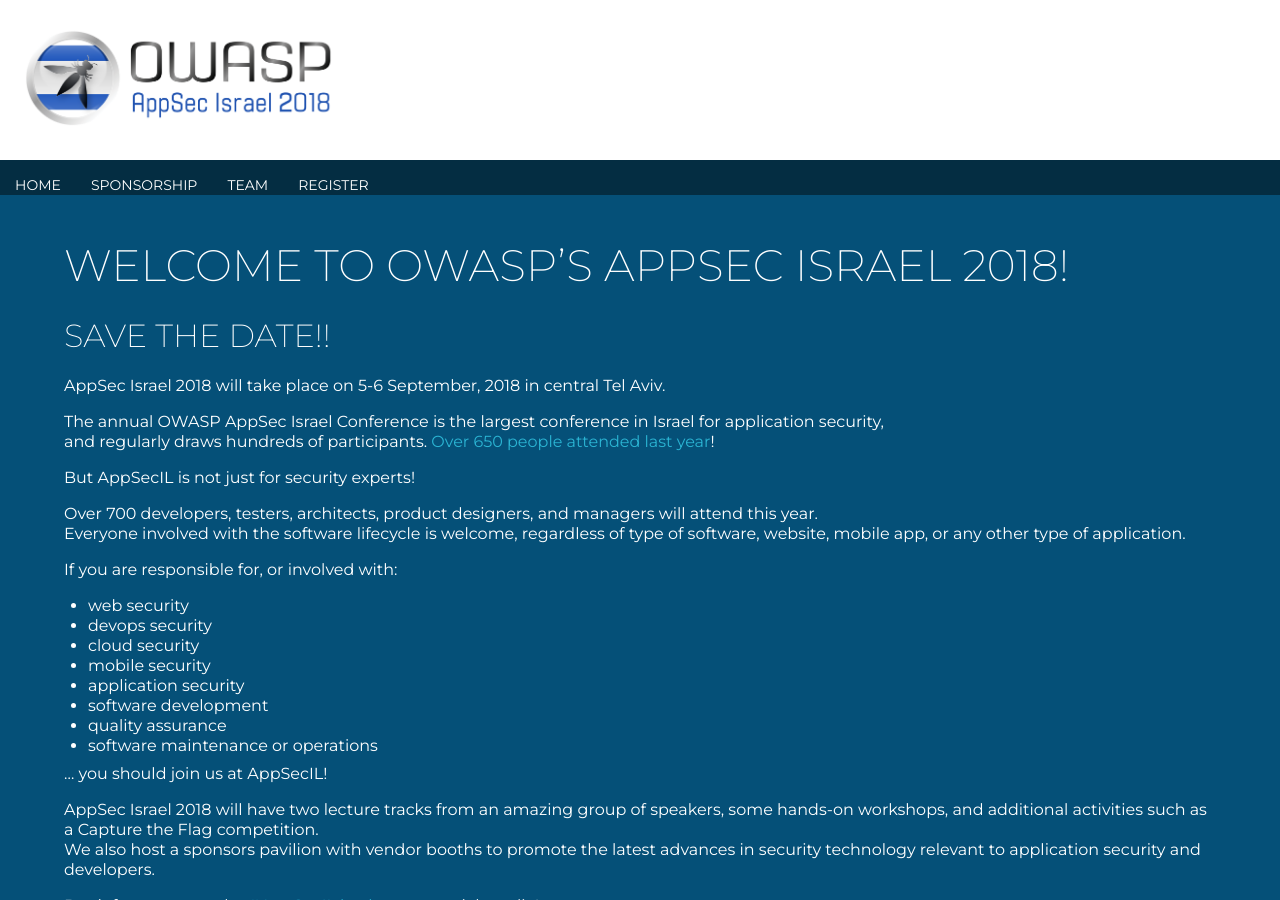
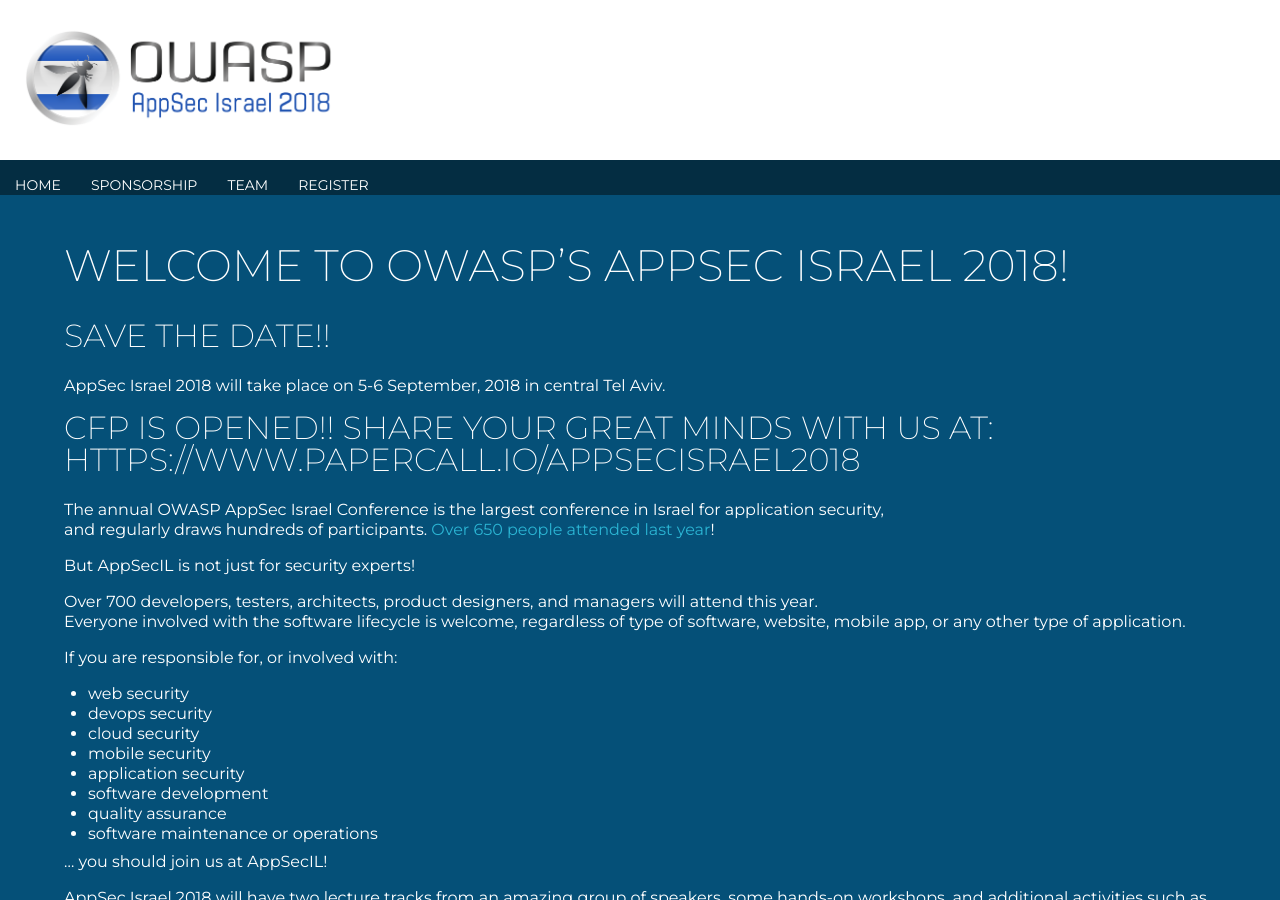
Before and after one commit to OWASP/AppSec-Israel-2018, a Jekyll site: the page built from index.md, in a window 1280 px wide and 900 px high. Built offline with Jekyll 4.4.1, drawn with Linux system fonts in a browser that asks for light colours; our own code applies the rules of GitHub Pages for plain Markdown files.

Commit message:
Update index.md (#5)

```diff
--- a/index.md
+++ b/index.md
@@ -5,6 +5,8 @@
 
 ### SAVE THE DATE!!
 **{{ site.title }} will take place on {{ site.dates }} in central Tel Aviv.**
+
+### CFP is opened!! Share your great minds with us at: https://www.papercall.io/appsecisrael2018
 
 The annual OWASP AppSec Israel Conference is the largest conference in Israel for application security,
 and regularly draws hundreds of participants. [Over 650 people attended last year](https://2017.appsecil.org)!
```
